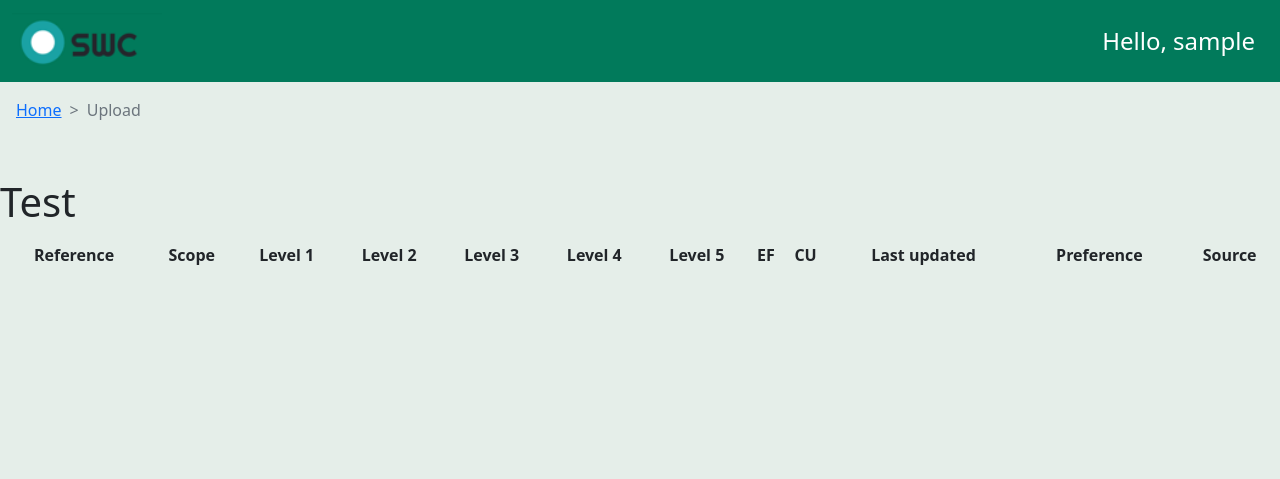
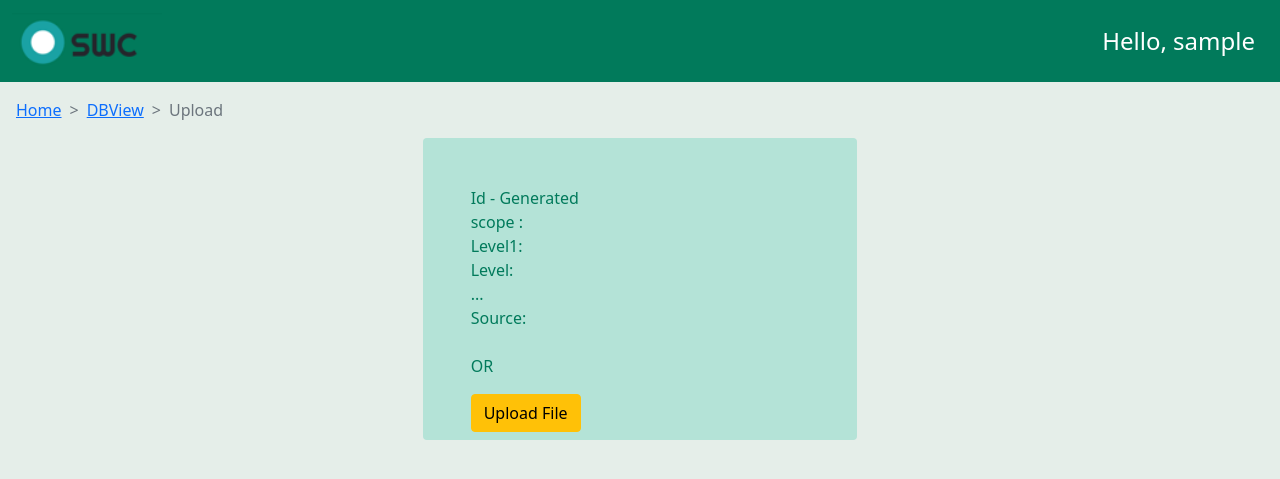
Before and after one commit to mTurner-beepboop/cs30-code-submission, a Django app: page /webapp/add/ in a window 1280 px wide. Shown: the top 479 px of the page. Run offline with Django 3.2, Linux system fonts and the light colour scheme; the visitor is signed in with stand-in values (Sample User, id 1); lists and menus that the app fills with data are empty.

Commit message:
Updated html and started work on file uploading.

```diff
--- a/cs30_webapp/templates/webapp/add.html
+++ b/cs30_webapp/templates/webapp/add.html
@@ -7,61 +7,58 @@ Upload
 
 {% block navblock %}
 <li class="breadcrumb-item"><a href="{% url 'webapp:home' %}">Home</a></li>
+<li class="breadcrumb-item"><a href="{% url 'webapp:dbview' %}">DBView</a></li>
 <li class="breadcrumb-item active" aria-current="page">Upload</li>
 {% endblock %}
 
+{% for message in messages %}
+{{ message }}
+{% endfor %}
+
 {% block body_block %}
-<br>
-<h1>Test</h1>
-<ul>
-  {% for entry in entries %}
-  <li>{{ entry.ref_num }}</li>
-  {% endfor %}
-</ul>
-
-<div style='display: grid;  text-align: center; background-color: #E5EEE9'>
 
 
 
-  <table>
-    <tr>
+<div class="row justify-content-center">
+  <div class="col-4 site-colour-light pt-5 px-5 pb-2 rounded site-text-dark">
 
-      <th>Reference</th>
-      <th>Scope</th>
-      <th>Level 1</th>
-      <th>Level 2</th>
-      <th>Level 3</th>
-      <th>Level 4</th>
-      <th>Level 5</th>
-      <th>EF</th>
-      <th>CU</th>
-      <th>Last updated</th>
-      <th>Preference</th>
-      <th>Source</th>
+    <!-- Horrendous <p> as palceholder for now until formset is completed. -->
+    <p> Id - Generated<br/>
+    scope :<br/>
+    Level1:<br/>
+    Level:<br/>
+    ...<br/>
+    Source:<br/>
+    <br/>
+    OR<br/>
+    </p>
 
-    </tr>
 
-    {% for entry in entries %}
+    <a type="button" class="btn btn-warning" data-bs-toggle="modal" data-bs-target="#idUpload"> Upload File</a>
+  </div>
+</div>
 
-    {% if entry.ref_num == 2108 %}
-    <tr>
-      <td>{{ entry.ref_num  }}</td>
-      <td>{{ entry.navigation_info.scope  }}</td>
-      <td>{{ entry.navigation_info.level1  }}</td>
-      <td>{{ entry.navigation_info.level2  }}</td>
-      <td>{{ entry.navigation_info.level3  }}</td>
-      <td>{{ entry.navigation_info.level4  }}</td>
-      <td>{{ entry.navigation_info.level5  }}</td>
-      <td>{{ entry.calculation_info.ef  }}</td>
-      <td>{{ entry.calculation_info.cu  }}</td>
-      <td>{{ entry.other_info.last_update  }}</td>
-      <td>{{ entry.other_info.preference }}</td>
-      <td>{{ entry.other_info.source  }}</td>
+<!-- Modal for delete button to reduce/prevent accidental deletions.-->
+<div class="modal fade" id="idUpload" data-bs-keyboard="false" tabindex="-1" aria-labelledby="staticBackdropLabel" aria-hidden="true">
+  <div class="modal-dialog modal-dialog-top">
+    <div class="modal-content">
+      <div class="modal-header">
+        <h5 class="modal-title" id="staticBackdropLabel">Flatfile Upload</h5>
+        <button type="button" class="btn-close" data-bs-dismiss="modal" aria-label="Close"></button>
+      </div>
+      <div class="modal-body">
+        {% csrf_token %}
+        {% for field in file_form %}
+        {{ field }}
+        {% endfor %}
+      </div>
+      <div class="modal-footer">
+        <form id="file_form" method="post" action="webapp/register/" enctype="multipart/form-data">
+          <button type="submit" class="btn btn-primary">Upload File</button>
+      </form>
+      </div>
+    </div>
+  </div>
+</div>
 
-    </tr>
-    {% else %}
-    {% endif %}
-    {% endfor %}
-  </table>
-</div>
 {% endblock %}
--- a/cs30_webapp/templates/webapp/base.html
+++ b/cs30_webapp/templates/webapp/base.html
@@ -27,7 +27,7 @@
 </nav>
 
 
-<nav class="p-3" style="--bs-breadcrumb-divider: '>';" aria-label="breadcrumb">
+<nav class="mt-3 px-3" style="--bs-breadcrumb-divider: '>';" aria-label="breadcrumb">
   <ol class="breadcrumb">
     {% block navblock %}
     {% endblock %}
--- a/cs30_webapp/templates/webapp/dbview.html
+++ b/cs30_webapp/templates/webapp/dbview.html
@@ -12,7 +12,7 @@ DBView
 
 
 {% block body_block %}
-<div class="row justify-content-end mb-2">
+<div class="row justify-content-end mb-2 sticky-top">
   <div class="col-md-auto">
     <a type="button" class="btn btn-primary" href="{% url 'webapp:add' %}"> Upload </a>
   </div>
--- a/cs30_webapp/templates/webapp/edit.html
+++ b/cs30_webapp/templates/webapp/edit.html
@@ -2,7 +2,7 @@
 {% load static %}
 
 {% block title_block %}
-EditDB
+EditDB - {{ entry.ref_num  }}
 {% endblock %}
 
 {% block navblock %}
@@ -12,8 +12,6 @@ EditDB
 {% endblock %}
 
 {% block body_block %}
-<br>
-<h1>{{ entry.ref_num  }}</h1>
 <ul>
   {% for entry in entries %}
   <li>{{ entry.ref_num }}</li>
--- a/cs30_webapp/webapp/forms.py
+++ b/cs30_webapp/webapp/forms.py
@@ -12,3 +12,6 @@ class UserForm(forms.ModelForm):
     class Meta:
         model = User
         fields = ('username', 'email', 'password',)
+
+class UploadFlatFileForm(forms.Form):
+    title = forms.forms.FileField()
--- a/cs30_webapp/webapp/views.py
+++ b/cs30_webapp/webapp/views.py
@@ -1,6 +1,6 @@
 from django.shortcuts import render
 from django.http import HttpResponse
-from webapp.forms import UserForm
+from webapp.forms import UserForm, UploadFlatFileForm
 from django.contrib.auth import authenticate, login
 from django.http import HttpResponseRedirect, HttpResponse
 from django.contrib.auth.decorators import login_required
@@ -11,7 +11,7 @@ from django.urls import reverse
 from django.contrib import messages
 import requests
 
-@login_required
+
 def home(request):
     return render(request, 'webapp/home.html')
 
@@ -20,9 +20,22 @@ def edit(request, refnum):
     entry = requests.get('http://localhost:8000/api/carbon/' + refnum).json()
     return render(request, 'webapp/edit.html', {'entry':entry})
 
+
 @login_required
 def add(request):
-    return render(request, 'webapp/add.html')
+    if request.method == 'POST':
+        file_form = UploadFlatFileForm(request.POST, request.FILES)
+
+        if file_form.is_valid():
+            #do nothing for Now
+            #Should check if upload successful then display one of these messages.
+            messages.success(request, 'Upload successful!')
+            messages.error(request, 'Upload unsuccessful, please check file format/filetype and try again.')
+            return redirect(reverse('webapp:add'))
+    else:
+        file_form = UploadFlatFileForm()
+
+    return render(request, 'webapp/add.html', context={'file_form': file_form})
 
 
 @login_required
@@ -60,8 +73,7 @@ def register(request):
             user.set_password(user.password)
             user.save()
 
-            messages.success(
-                request, 'Thank you for registering! Please wait for a staff member to activate your account.')
+            messages.success(request, 'Thank you for registering! Please wait for a staff member to activate your account.')
             return render(request, 'webapp/home.html')
         else:
             # Invalid form or forms - mistakes or something else?
```
